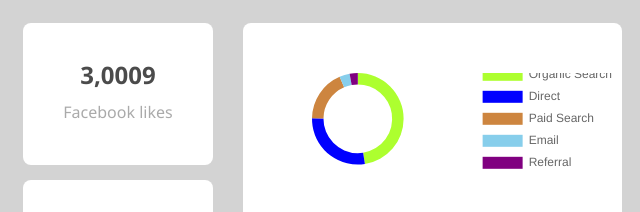
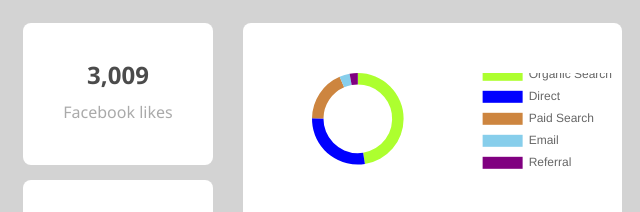
Before and after one commit to ram231/test-requirement, a plain HTML site: page index.html in a window 1280 px wide. Shown: the top 212 px of the page, 0-640 px from the left. Drawn offline with nearby package versions, Linux system fonts and the light colour scheme.

Commit message:
remove 0 from facebook like

```diff
--- a/index.html
+++ b/index.html
@@ -19,7 +19,7 @@
           class="draggable-box state circular-border box-padding small-box white-box no-style"
           draggable="true"
         >
-          <h2 class="title">3,0009</h2>
+          <h2 class="title">3,009</h2>
           <p class="subtitle">Facebook likes</p>
         </li>
         <li
```
